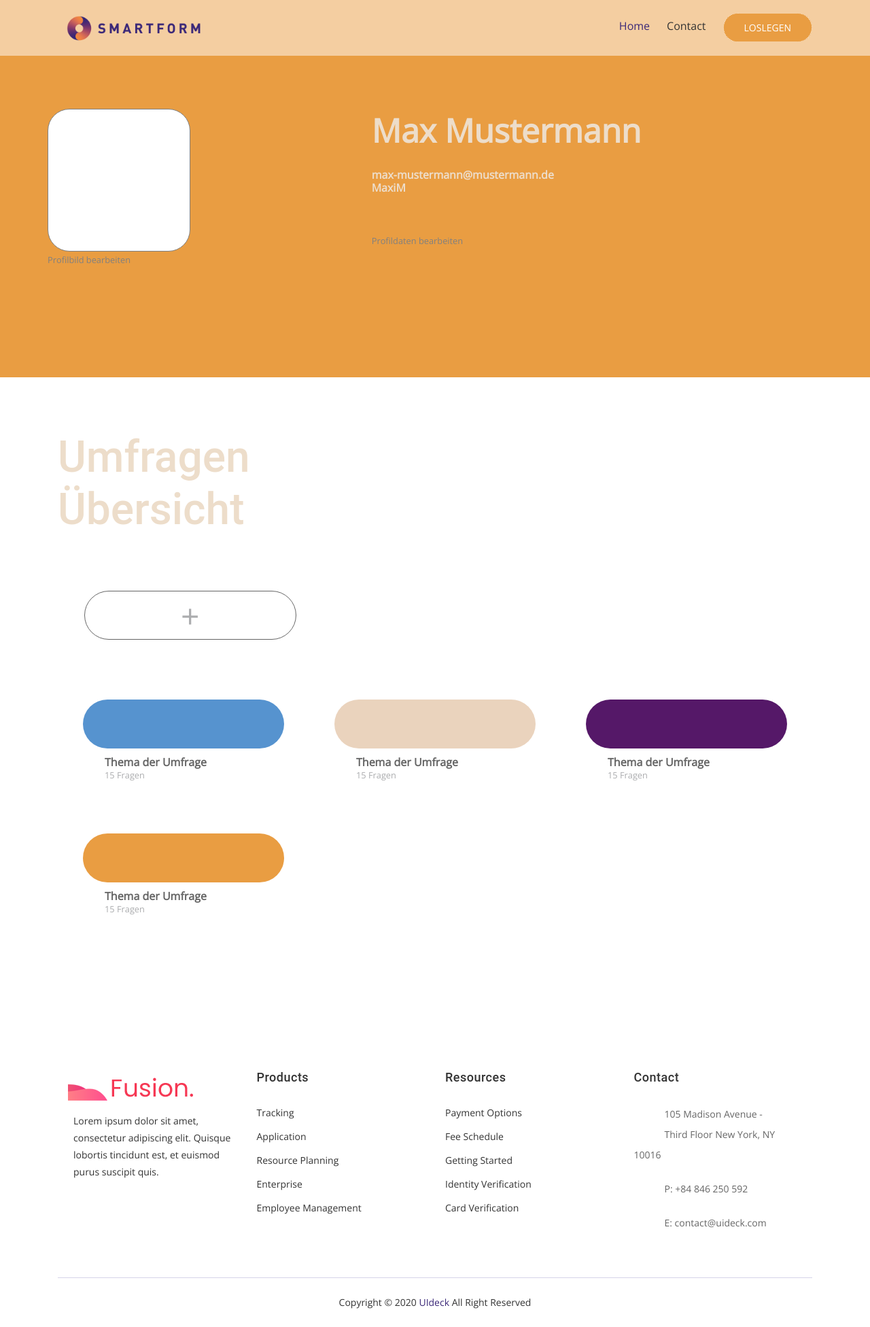
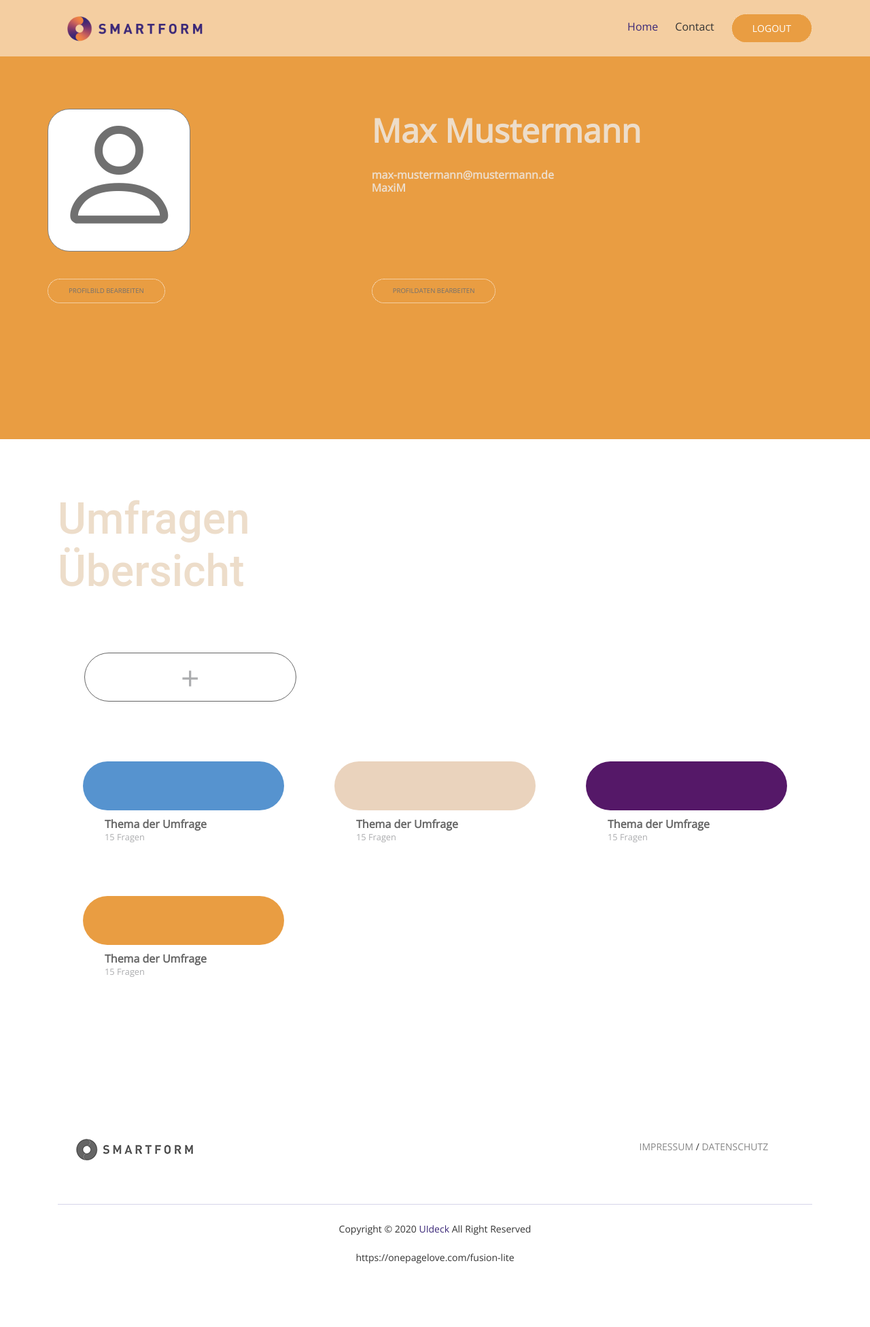
Before and after one commit to pxcemaker/SmartForms, a PHP site: page /uebersicht.html in a window 1280 px wide. Shown: the whole page at 68% size. After the commit the page ends 1859 px from the top, so only its background shows below. Run offline with PHP 8.4, Linux system fonts and the light colour scheme; some libraries are stand-ins or nearby versions; some web fonts are replaced.

Commit message:
edited style and layout to design

```diff
--- a/fusion-opl/uebersicht-style.css
+++ b/fusion-opl/uebersicht-style.css
@@ -1,3 +1,5 @@
+@import url("https://cdn.jsdelivr.net/npm/bootstrap-icons@1.4.1/font/bootstrap-icons.css");
+
 :root {
   --purple: #551868;
   --yellow: #e99d42;
@@ -19,10 +21,11 @@ h1 {
 .profilegridcontainer {
   display: grid;
   grid-template-columns: auto auto;
+  grid-template-rows: auto auto;
   padding: 10rem 0 10rem;
 }
 .profile-grid-item {
-  text-align: center;
+  margin-bottom: 2.5rem;
 }
 
 .profilearea {
@@ -48,10 +51,6 @@ h1 {
   text-align: left;
 }
 
-.profiletexts .settings {
-  padding-top: 3.5rem;
-}
-
 .userdata {
   font-size: 1rem;
   font-weight: 600;
@@ -67,8 +66,8 @@ h1 {
 
 .settings {
   text-align: left;
-  font-size: 0.8rem;
-  color: gray;
+  font-size: 0.6rem;
+  color: #707070;
 }
 
 .survey-grid-container {
@@ -83,6 +82,7 @@ h1 {
 
 .empty-plate {
   border: 1px solid #656565;
+  transition: 0.2s;
 }
 
 .empty-plus {
--- a/fusion-opl/uebersicht.html
+++ b/fusion-opl/uebersicht.html
@@ -59,7 +59,7 @@
                 <a class="nav-link" href="#contact"> Contact </a>
               </li>
               <li class="nav-item">
-                <a class="btn btn-common" id="registrieren-btn">LOSLEGEN</a>
+                <a class="btn btn-common" id="registrieren-btn">LOGOUT</a>
               </li>
             </ul>
           </div>
@@ -75,17 +75,27 @@
     <div class="profilearea">
       <div class="profilegridcontainer container">
         <div class="profile-grid-item">
-          <div class="profilepicture"></div>
-          <p class="settings">Profilbild bearbeiten</p>
+          <div class="profilepicture">
+            <i
+              class="bi bi-person"
+              style="font-size: 12rem; color: #707070"
+            ></i>
+          </div>
         </div>
         <div class="profile-grid-item">
           <div class="profiletexts">
             <p id="username">Max Mustermann</p>
             <p class="userdata">max-mustermann@mustermann.de</p>
             <p class="userdata">MaxiM</p>
-
-            <p class="settings">Profildaten bearbeiten</p>
           </div>
+        </div>
+        <div class="profile-grid-item">
+          <button class="btn btn-common settings">Profilbild bearbeiten</button>
+        </div>
+        <div class="profile-grid-item">
+          <button class="btn btn-common settings">
+            Profildaten bearbeiten
+          </button>
         </div>
       </div>
     </div>
@@ -170,71 +180,19 @@
             <div class="col-lg-3 col-md-6 col-sm-6 col-xs-6 col-mb-12">
               <div class="widget">
                 <h3 class="footer-logo">
-                  <img src="assets/img/logo.png" alt="" />
+                  <img src="assets/img/smartform-logo-grey.png" alt="" />
                 </h3>
-                <div class="textwidget">
-                  <p>
-                    Lorem ipsum dolor sit amet, consectetur adipiscing elit.
-                    Quisque lobortis tincidunt est, et euismod purus suscipit
-                    quis.
-                  </p>
-                </div>
-                <div class="social-icon">
-                  <a class="facebook" href="#"
-                    ><i class="lni-facebook-filled"></i
-                  ></a>
-                  <a class="twitter" href="#"
-                    ><i class="lni-twitter-filled"></i
-                  ></a>
-                  <a class="instagram" href="#"
-                    ><i class="lni-instagram-filled"></i
-                  ></a>
-                  <a class="linkedin" href="#"
-                    ><i class="lni-linkedin-filled"></i
-                  ></a>
-                </div>
               </div>
             </div>
-            <div class="col-lg-3 col-md-6 col-sm-12 col-xs-12">
-              <h3 class="footer-titel">Products</h3>
-              <ul class="footer-link">
-                <li><a href="#">Tracking</a></li>
-                <li><a href="#">Application</a></li>
-                <li><a href="#">Resource Planning</a></li>
-                <li><a href="#">Enterprise</a></li>
-                <li><a href="#">Employee Management</a></li>
-              </ul>
-            </div>
-            <div class="col-lg-3 col-md-6 col-sm-12 col-xs-12">
-              <h3 class="footer-titel">Resources</h3>
-              <ul class="footer-link">
-                <li><a href="#">Payment Options</a></li>
-                <li><a href="#">Fee Schedule</a></li>
-                <li><a href="#">Getting Started</a></li>
-                <li><a href="#">Identity Verification</a></li>
-                <li><a href="#">Card Verification</a></li>
-              </ul>
-            </div>
-            <div class="col-lg-3 col-md-6 col-sm-12 col-xs-12">
-              <h3 class="footer-titel">Contact</h3>
-              <ul class="address">
-                <li>
-                  <a href="#"
-                    ><i class="lni-map-marker"></i> 105 Madison Avenue - <br />
-                    Third Floor New York, NY 10016</a
-                  >
-                </li>
-                <li>
-                  <a href="#"
-                    ><i class="lni-phone-handset"></i> P: +84 846 250 592</a
-                  >
-                </li>
-                <li>
-                  <a href="#"
-                    ><i class="lni-envelope"></i> E: contact@uideck.com</a
-                  >
-                </li>
-              </ul>
+            <div class="col-lg-3 col-md-3 col-sm-12 col-xs-12"></div>
+            <div class="col-lg-3 col-md-3 col-sm-12 col-xs-12"></div>
+            <div class="col-lg-3 col-md-3 col-sm-3 col-xs-12">
+              <div class="textwidget">
+                <p>
+                  <a href="impressum.html">IMPRESSUM</a> /
+                  <a href="datenschutz.html">DATENSCHUTZ</a>
+                </p>
+              </div>
             </div>
           </div>
         </div>
@@ -249,6 +207,7 @@
                   <a rel="nofollow" href="https://uideck.com">UIdeck</a> All
                   Right Reserved
                 </p>
+                <p>https://onepagelove.com/fusion-lite</p>
               </div>
             </div>
           </div>
```
